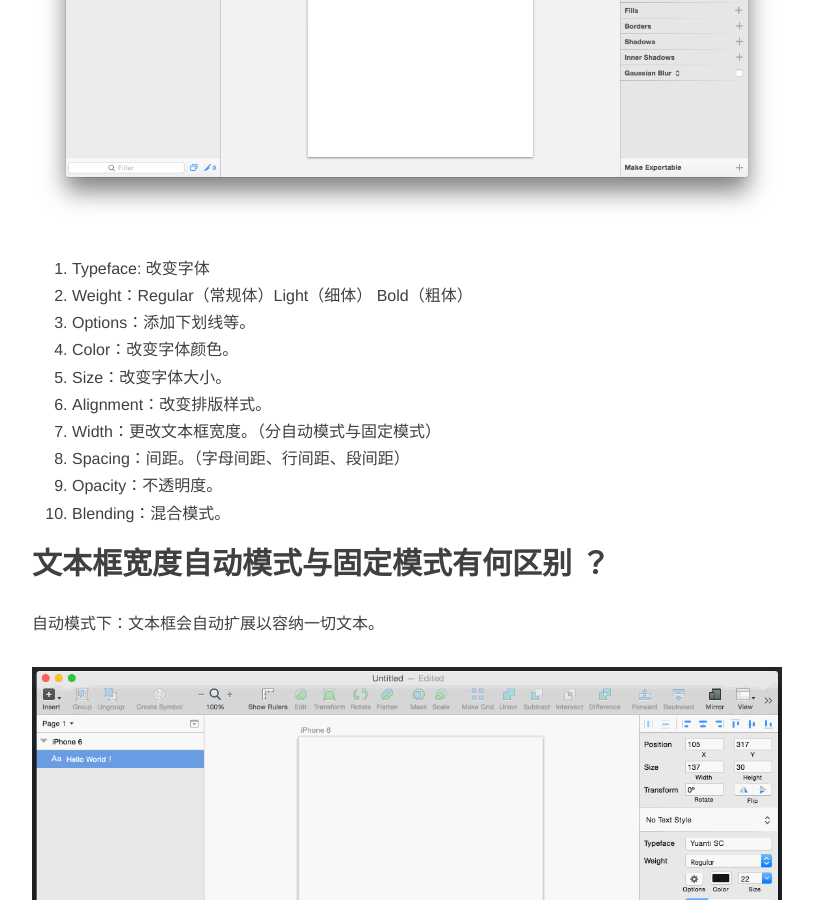
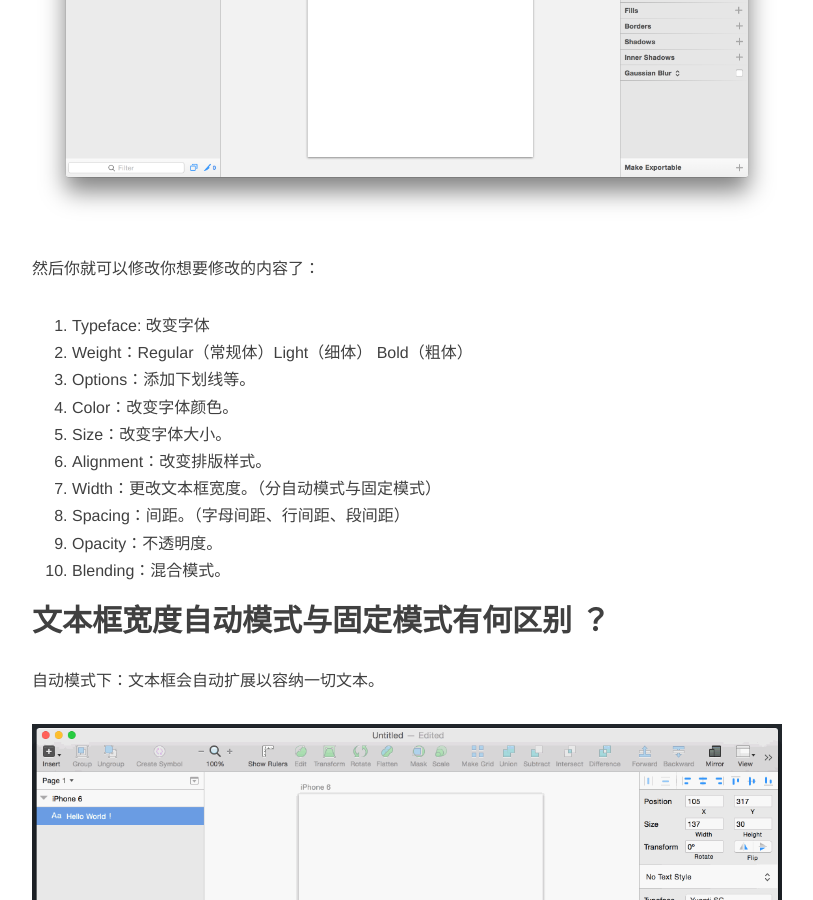
Before and after one commit to jimmywzm/myblog, a Jekyll site: the page built from _posts/2015-7-1-sketch-tutorial-text.markdown, in a window 1280 px wide and 900 px high, scrolled down 2998 px. Shown: the whole window, without its empty margins (233-1046 px from the left). Built offline with Jekyll 4.4.1, drawn with Linux system fonts in a browser that asks for light colours; nearby versions of some CDN libraries; comment, search, counter and statistics services are not loaded.

Commit message:
redeisgn

```diff
--- a/_posts/2015-7-1-sketch-tutorial-text.markdown
+++ b/_posts/2015-7-1-sketch-tutorial-text.markdown
@@ -24,6 +24,8 @@ header-img: "img/sketch3_icon.png"
 **单击** 你想要编辑的文本，sketch右边的检查器就会变成这样。
 
 ![edit text 02]({{ http://www.questionhunt.com/sketch-tutorial-text/ }}/assets/sketch_text/editingText02.png){: .aligncenter}
+
+然后你就可以修改你想要修改的内容了：
 
 1. Typeface: 改变字体
 2. Weight：Regular（常规体）Light（细体） Bold（粗体）
```
